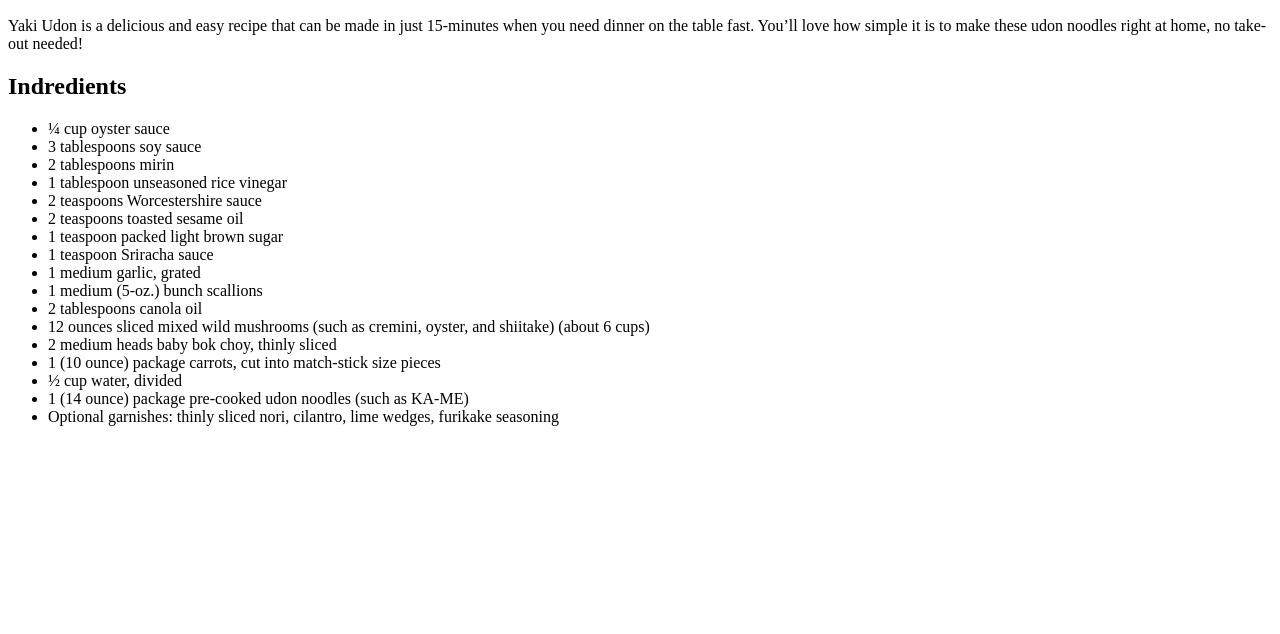
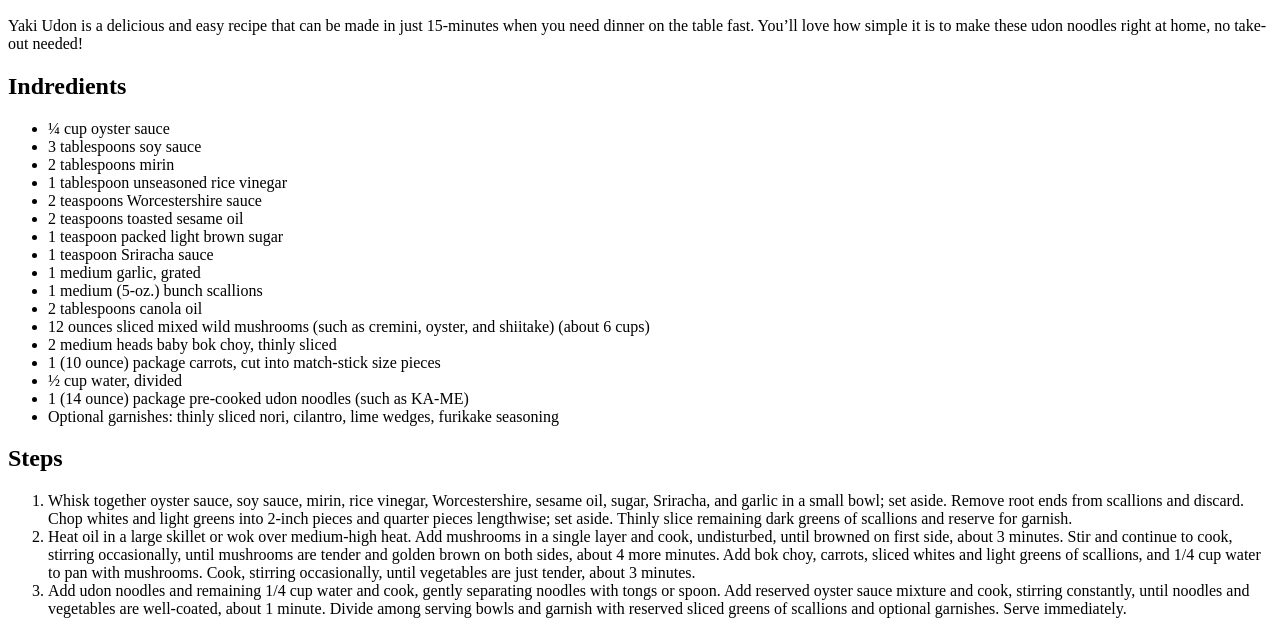
Before and after one commit to weklihua/odin-recipes, a plain HTML site: page recipes/udon.html in a window 1280 px wide. Shown: the part 317-951 px from the top of the page. Before the commit the page ends 800 px from the top, so only its background shows below. Drawn offline with Linux system fonts and the light colour scheme.

Commit message:
add steps

```diff
--- a/recipes/udon.html
+++ b/recipes/udon.html
@@ -33,6 +33,13 @@
         <li>1 (14 ounce) package pre-cooked udon noodles (such as KA-ME)</li>
         <li>Optional garnishes: thinly sliced nori, cilantro, lime wedges, furikake seasoning</li>
     </ul>
+    <h2>Steps</h2>
+    <ol>
+        <li>Whisk together oyster sauce, soy sauce, mirin, rice vinegar, Worcestershire, sesame oil, sugar, Sriracha, and garlic in a small bowl; set aside. Remove root ends from scallions and discard. Chop whites and light greens into 2-inch pieces and quarter pieces lengthwise; set aside. Thinly slice remaining dark greens of scallions and reserve for garnish.</li>
+        <li>Heat oil in a large skillet or wok over medium-high heat. Add mushrooms in a single layer and cook, undisturbed, until browned on first side, about 3 minutes. Stir and continue to cook, stirring occasionally, until mushrooms are tender and golden brown on both sides, about 4 more minutes. Add bok choy, carrots, sliced whites and light greens of scallions, and 1/4 cup water to pan with mushrooms. Cook, stirring occasionally, until vegetables are just tender, about 3 minutes.</li>
+        <li>Add udon noodles and remaining 1/4 cup water and cook, gently separating noodles with tongs or spoon. Add reserved oyster sauce mixture and cook, stirring constantly, until noodles and vegetables are well-coated, about 1 minute. Divide among serving bowls and garnish with reserved sliced greens of scallions and optional garnishes. Serve immediately.</li>
+
+    </ol>
 
 </body>
 </html>
```
